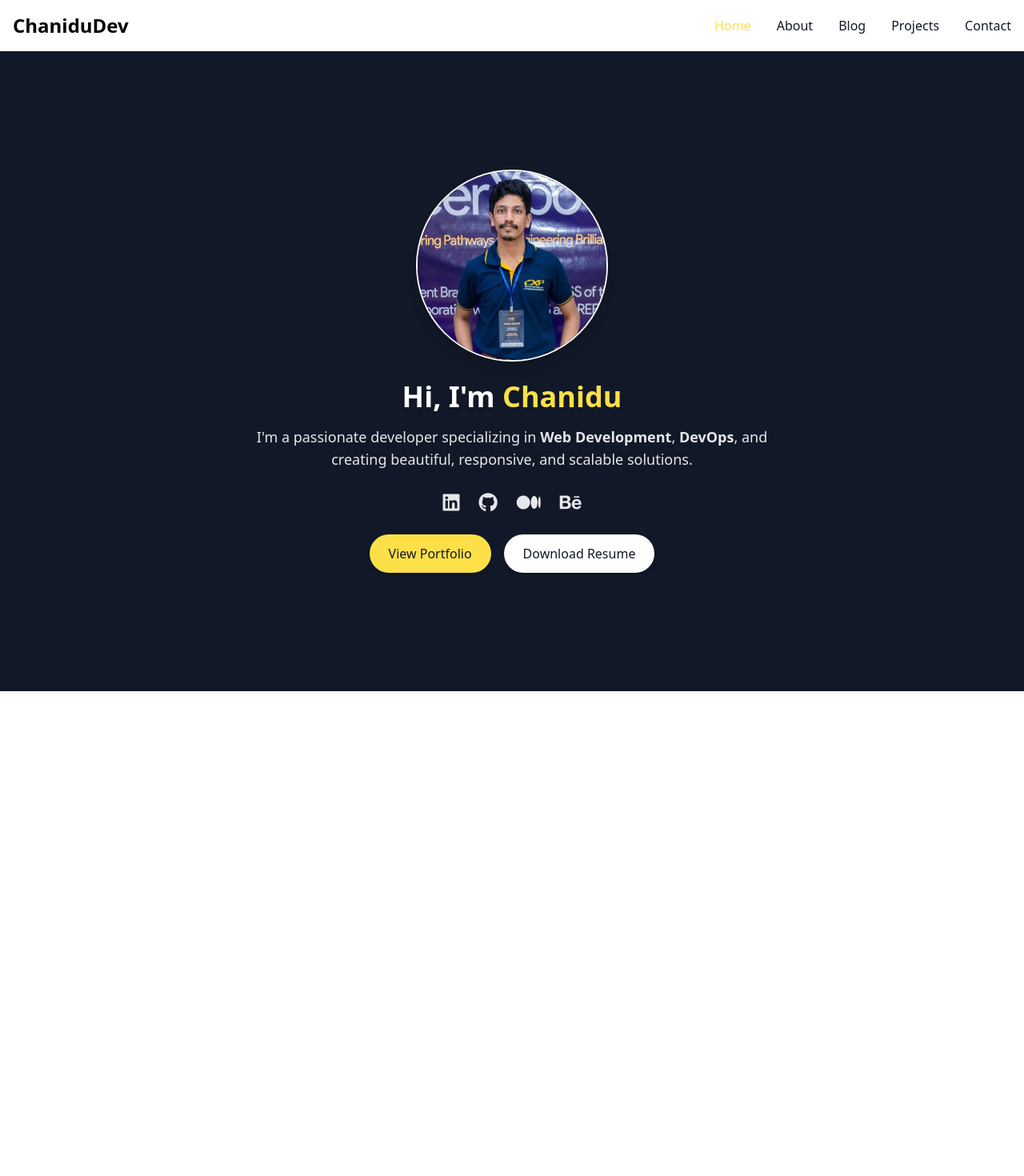
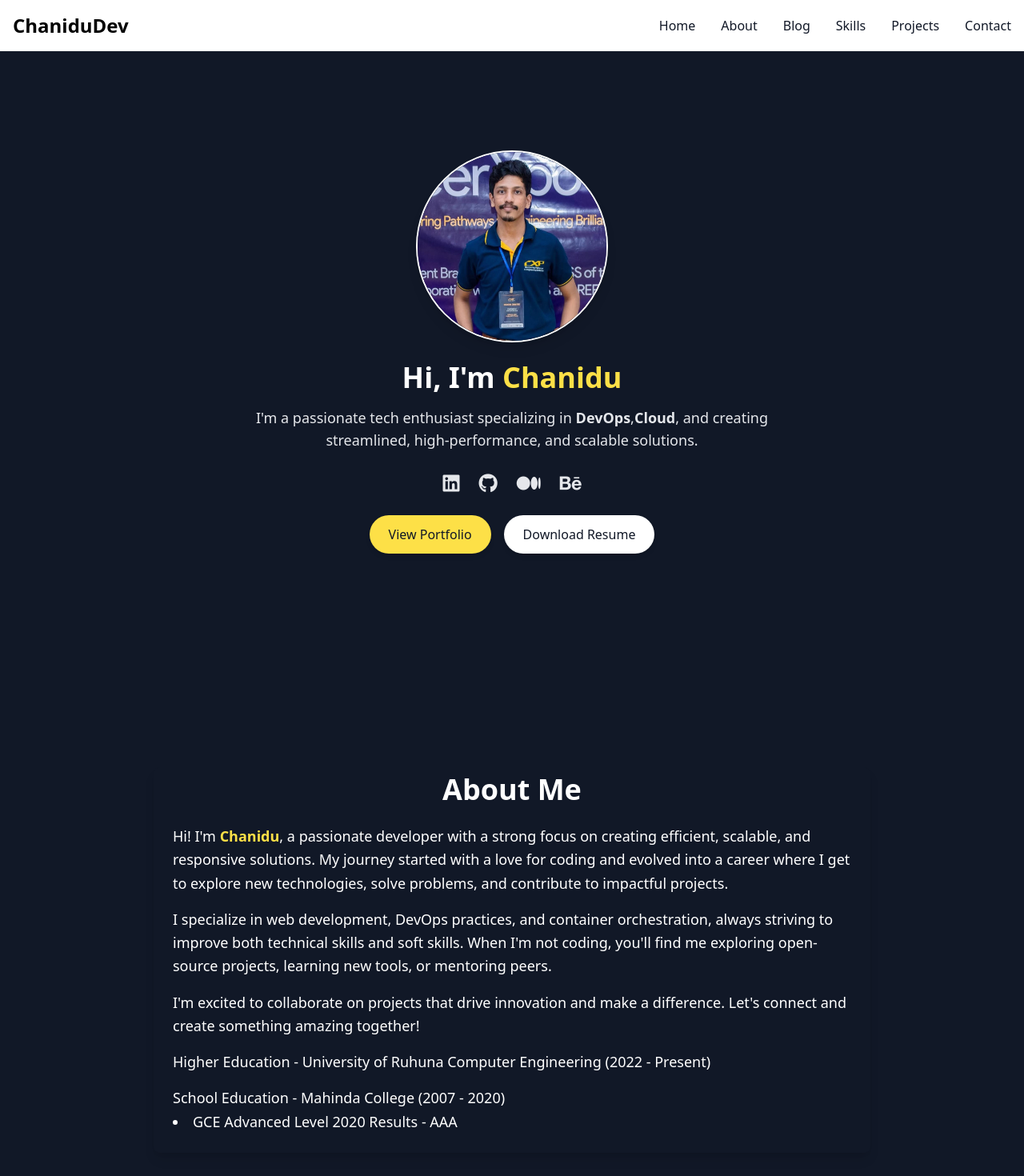
Before and after one commit to Chanidu26/ChaniduDev, a React (Create React App) app: page / in a window 1280 px wide. Shown: the top 1470 px of the page at 80% size. Before the commit the page ends 864 px from the top, so only its background shows below. Built offline with nearby package versions, Linux system fonts and the light colour scheme.

Commit message:
routings and margins paddings finalized

```diff
--- a/src/App.js
+++ b/src/App.js
@@ -11,17 +11,13 @@ import Blog from './components/Blog';
 function App() {
   return (
     <div className="App">
-      <Router>
       <Navbar />
-      <Routes>
-        <Route path="/" element={<Home />} />
-        <Route path="/about" element={<About />} />
-        <Route path="/projects" element={<Projects />} />
-        <Route path="/skills" element={<Skills />} />
-        <Route path="/contact" element={<Contact />} />
-        <Route path="/blog" element={<Blog />} />
-      </Routes>
-    </Router>
+      <Home />
+      <About />
+      <Blog />
+      <Skills />
+      <Projects />
+      <Contact />
     </div>
   );
 }
--- a/src/components/About.js
+++ b/src/components/About.js
@@ -1,16 +1,16 @@
-import React from 'react'
+import React from 'react';
 
 const About = () => {
   return (
-    <div className="min-h-screen bg-gray-900 flex items-center justify-center ">
-      <div className="container mx-auto px-6 py-10">
+    <section id="about">
+    <div className="min-h-screen bg-gray-900 flex items-center justify-center">
+      <div className="container mx-auto px-2 md:px-6 py-6">
+        {/* Adjusted the margin-top */}
         <div className="max-w-4xl mx-auto bg-gray-900 shadow-lg rounded-lg overflow-hidden">
-          <div className="mt-0 text-center">
-            <h1 className="text-4xl font-bold text-white">
-              About Me
-            </h1>
+          <div className="mt-2 text-center"> {/* Reduced margin */}
+            <h1 className="text-4xl font-bold text-white">About Me</h1>
           </div>
-          <div className="px-6 py-8">
+          <div className="px-4 md:px-6 py-6">
             <p className="text-white text-lg leading-relaxed">
               Hi! I'm <span className="font-bold text-yellow-300">Chanidu</span>,
               a passionate developer with a strong focus on creating efficient, scalable, and responsive solutions.
@@ -26,12 +26,19 @@ const About = () => {
               I'm excited to collaborate on projects that drive innovation and make a difference.
               Let's connect and create something amazing together!
             </p>
+            <p className='mt-4 text-white text-lg leading-relaxed'>
+              Higher Education - University of Ruhuna Computer Engineering (2022 - Present)
+             </p>
+             <p className='mt-4 text-white text-lg leading-relaxed'>
+              School Education - Mahinda College (2007 - 2020)
+                <li>GCE Advanced Level 2020 Results - AAA</li>
+             </p>
           </div>
-
         </div>
       </div>
     </div>
-  )
-}
+    </section>
+  );
+};
 
-export default About
+export default About;
--- a/src/components/Blog.js
+++ b/src/components/Blog.js
@@ -4,14 +4,15 @@ import blogs from '../data/blogs'
 const Blog = () => {
 
   return (
-    <div className="min-h-screen bg-gray-900 text-gray-100">
+    <section id='blog'>
+    <div className="min-h-screen bg-gray-900 text-gray-100 py-12 ">
       {/* Header */}
       <header className="py-6 text-center">
         <h1 className="text-4xl font-bold">My Blog</h1>
       </header>
 
       {/* Blog Cards */}
-      <div className="container mx-auto px-6 grid grid-cols-1 md:grid-cols-2 lg:grid-cols-3 gap-8">
+      <div className="container mx-auto px-6 grid grid-cols-1 md:grid-cols-2 lg:grid-cols-3 gap-8 pt-6">
         {blogs.map((blog) => (
           <div
             key={blog.id}
@@ -39,6 +40,7 @@ const Blog = () => {
         ))}
       </div>
     </div>
+  </section>
   )
 }
 
--- a/src/components/Contact.js
+++ b/src/components/Contact.js
@@ -2,8 +2,9 @@ import React from 'react'
 
 const Contact = () => {
   return (
-    <div className="bg-gray-900 text-gray-100 min-h-screen flex items-center justify-center">
-      <div className="container mx-auto px-6 py-12">
+    <section id="contact">
+    <div className="bg-gray-900 text-gray-100 min-h-screen flex items-center justify-center ">
+      <div className="container mx-auto px-6 pt-12 mt-10">
         {/* Header */}
         <h2 className="text-4xl font-bold text-center mb-8">
           Get in Touch
@@ -100,6 +101,12 @@ const Contact = () => {
         </div>
       </div>
     </div>
+    <footer className="bg-gray-900 py-10">
+      <p className="text-center text-gray-500">
+        Copyright © 2024 ChaniduDev. All rights reserved.
+      </p>
+    </footer>
+    </section>
   )
 }
 
--- a/src/components/Home.js
+++ b/src/components/Home.js
@@ -3,8 +3,9 @@ import profile from "../assets/profile.JPG";
 
 const Home = () => {
   return (
+    <section id="home">
     <div className="min-h-screen bg-gray-900 flex items-center justify-center">
-      <div className="container mx-auto px-6 text-center">
+      <div className="container mx-auto px-6 text-center mt-20">
         {/* Profile Section */}
         <div className="flex flex-col items-center">
           <img
@@ -16,8 +17,8 @@ const Home = () => {
             Hi, I'm <span className="text-yellow-300">Chanidu</span>
           </h1>
           <p className="text-lg text-gray-200 mb-6 max-w-2xl">
-            I'm a passionate developer specializing in <strong>Web Development</strong>,
-            <strong> DevOps</strong>, and creating beautiful, responsive, and scalable solutions.
+            I'm a passionate tech enthusiast specializing in <strong>DevOps</strong>,
+            <strong>Cloud</strong>, and creating streamlined, high-performance, and scalable solutions.
           </p>
 
           {/* Social Media Links */}
@@ -74,6 +75,7 @@ const Home = () => {
         </div>
       </div>
     </div>
+    </section>
   );
 };
 
--- a/src/components/Navbar.js
+++ b/src/components/Navbar.js
@@ -1,17 +1,28 @@
-import React from 'react'
-import { Link } from 'react-router-dom';
-import { useState } from 'react';
+import React, { useState } from "react";
+
 const Navbar = () => {
   const [isMenuOpen, setIsMenuOpen] = useState(false);
 
   const toggleMenu = () => {
     setIsMenuOpen(!isMenuOpen);
   };
+
+  const scrollToSection = (sectionId) => {
+    const section = document.getElementById(sectionId);
+    if (section) {
+      section.scrollIntoView({ behavior: "smooth" });
+    }
+    setIsMenuOpen(false); // Close menu on mobile after click
+  };
+
   return (
-    <nav className="bg-white border-gray-200 dark:bg-gray-900">
+    <nav className="bg-white border-gray-200 dark:bg-gray-900 fixed w-full z-50">
       <div className="max-w-screen-xl flex flex-wrap items-center justify-between mx-auto p-4">
-        <a href="/" className="flex items-center space-x-3 rtl:space-x-reverse">
-
+        <a
+          href="#home"
+          onClick={() => scrollToSection("home")}
+          className="flex items-center space-x-3 rtl:space-x-reverse"
+        >
           <span className="self-center text-2xl font-semibold whitespace-nowrap dark:text-white">
             ChaniduDev
           </span>
@@ -47,53 +58,29 @@ const Navbar = () => {
           id="navbar-default"
         >
           <ul className="font-medium flex flex-col p-4 md:p-0 mt-4 border border-gray-100 rounded-lg bg-gray-50 md:flex-row md:space-x-8 rtl:space-x-reverse md:mt-0 md:border-0 md:bg-white dark:bg-gray-800 md:dark:bg-gray-900 dark:border-gray-700">
-            <li>
-              <a
-                href="/"
-                className="block py-2 px-3 text-white bg-yellow-300 rounded md:bg-transparent md:text-yellow-300 md:p-0 dark:text-white md:dark:text-yellow-300"
-                aria-current="page"
-              >
-                Home
-              </a>
-            </li>
-            <li>
-              <a
-                href="/about"
-                className="block py-2 px-3 text-gray-900 rounded hover:bg-gray-100 md:hover:bg-transparent md:border-0 md:hover:text-blue-700 md:p-0 dark:text-white md:dark:hover:text-blue-500 dark:hover:bg-gray-700 dark:hover:text-white md:dark:hover:bg-transparent"
-              >
-                About
-              </a>
-            </li>
-            <li>
-              <a
-                href="/blog"
-                className="block py-2 px-3 text-gray-900 rounded hover:bg-gray-100 md:hover:bg-transparent md:border-0 md:hover:text-blue-700 md:p-0 dark:text-white md:dark:hover:text-blue-500 dark:hover:bg-gray-700 dark:hover:text-white md:dark:hover:bg-transparent"
-              >
-                Blog
-              </a>
-            </li>
-            <li>
-              <a
-                href="/projects"
-                className="block py-2 px-3 text-gray-900 rounded hover:bg-gray-100 md:hover:bg-transparent md:border-0 md:hover:text-blue-700 md:p-0 dark:text-white md:dark:hover:text-blue-500 dark:hover:bg-gray-700 dark:hover:text-white md:dark:hover:bg-transparent"
-              >
-                Projects
-              </a>
-            </li>
-            <li>
-              <a
-                href="/contact"
-                className="block py-2 px-3 text-gray-900 rounded hover:bg-gray-100 md:hover:bg-transparent md:border-0 md:hover:text-blue-700 md:p-0 dark:text-white md:dark:hover:text-blue-500 dark:hover:bg-gray-700 dark:hover:text-white md:dark:hover:bg-transparent"
-              >
-                Contact
-              </a>
-            </li>
+            {[
+              { name: "Home", id: "home" },
+              { name: "About", id: "about" },
+              { name: "Blog", id: "blog" },
+              { name: "Skills", id: "skills" },
+              { name: "Projects", id: "projects" },
+              { name: "Contact", id: "contact" },
+            ].map((item) => (
+              <li key={item.id}>
+                <a
+                  href={`#${item.id}`}
+                  onClick={() => scrollToSection(item.id)}
+                  className="block py-2 px-3 text-gray-900 rounded hover:bg-gray-100 md:hover:bg-transparent md:border-0 md:hover:text-blue-700 md:p-0 dark:text-white md:dark:hover:text-blue-500 dark:hover:bg-gray-700 dark:hover:text-white md:dark:hover:bg-transparent"
+                >
+                  {item.name}
+                </a>
+              </li>
+            ))}
           </ul>
         </div>
       </div>
     </nav>
+  );
+};
 
-  )
-}
-
-export default Navbar
+export default Navbar;
--- a/src/components/Projects.js
+++ b/src/components/Projects.js
@@ -3,7 +3,8 @@ import projects from '../data/projects'
 
 const Projects = () => {
   return (
-    <div className="min-h-screen bg-gray-900 py-10">
+    <section id="projects">
+    <div className="min-h-screen bg-gray-900 pt-20">
       <div className="container mx-auto px-6">
         <h1 className="text-4xl font-bold text-center text-white mb-8">
           My Projects
@@ -51,6 +52,7 @@ const Projects = () => {
         </div>
       </div>
     </div>
+    </section>
   )
 }
 
```
Also changed, not shown: src/components/Skills.js (+41 -5 lines).
